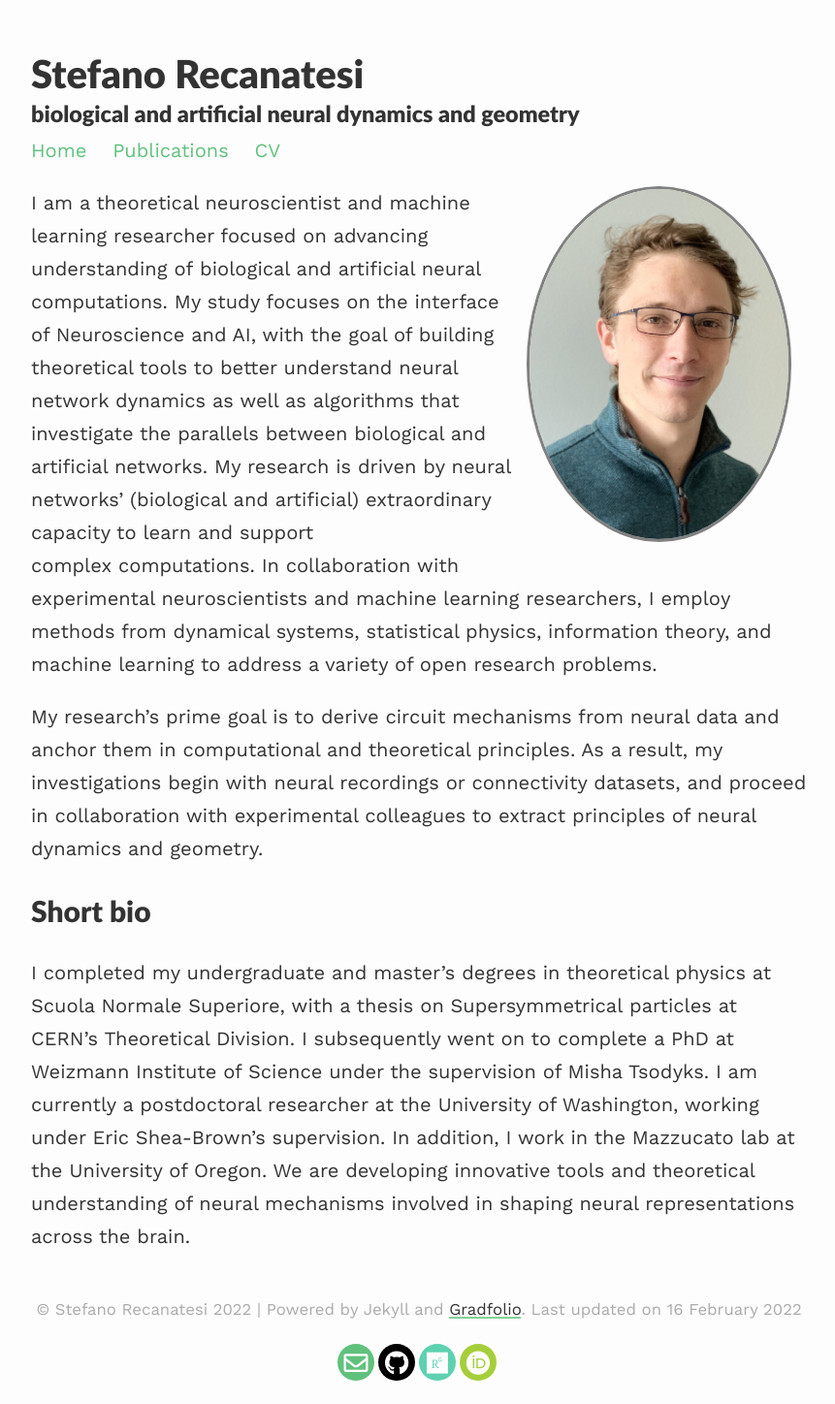
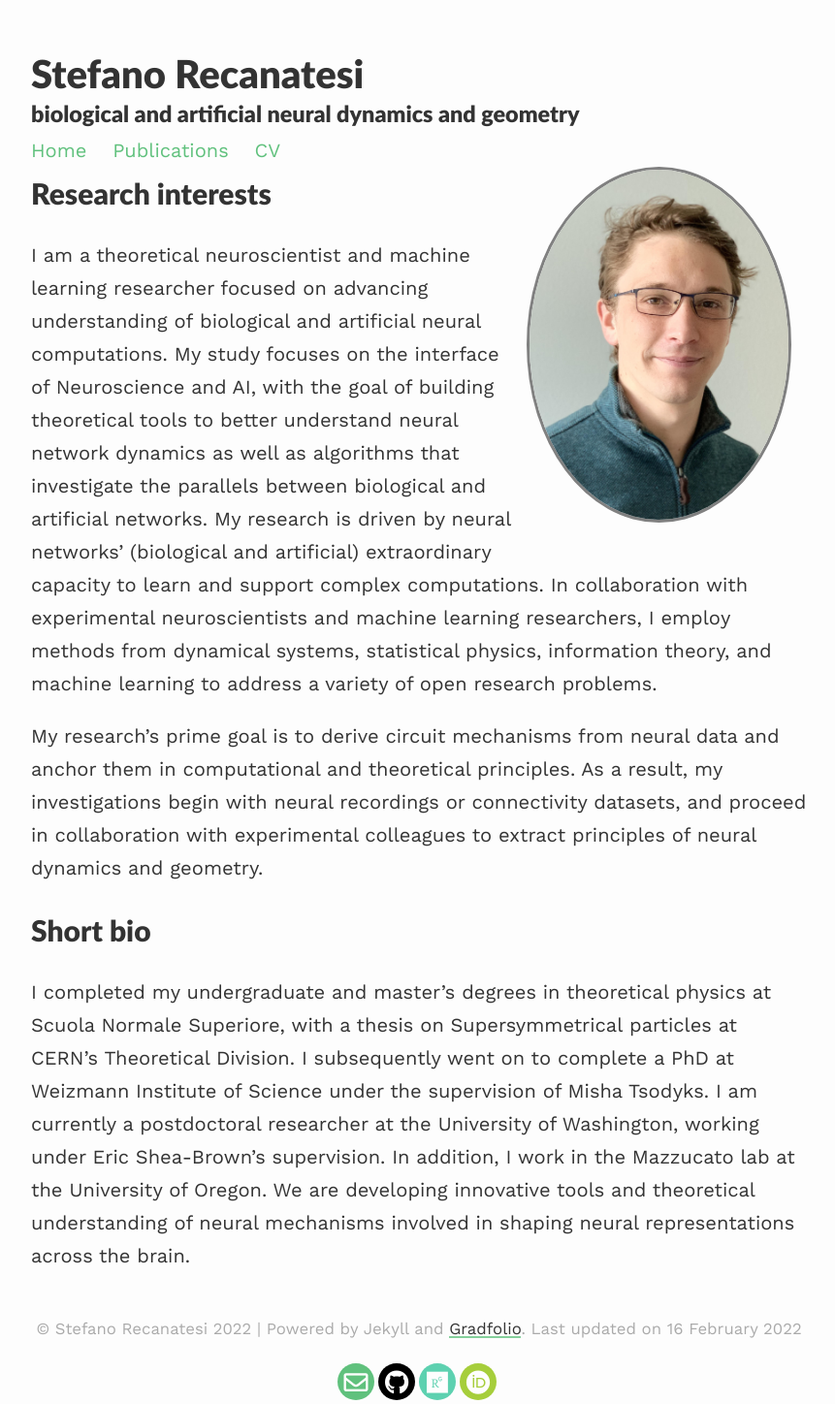
Before and after one commit to srecanatesi/srecanatesi.gihub.io, a Jekyll site: the page built from index.md, in a window 1280 px wide. Shown: the whole page at 97% size, without its empty margins (208-1069 px from the left). Built offline with Jekyll 4.4.1, drawn with Linux system fonts in a browser that asks for light colours; nearby versions of some CDN libraries; our own code applies the rules of GitHub Pages for plain Markdown files.

Commit message:
Update index.md

```diff
--- a/index.md
+++ b/index.md
@@ -7,6 +7,7 @@ profile:
 published: true
 ---
 
+# Research interests
 I am a theoretical neuroscientist and machine learning researcher focused on advancing understanding of biological and artificial neural computations. My study focuses on the interface of Neuroscience and AI, with the goal of building theoretical tools to better understand neural network dynamics as well as algorithms that investigate the parallels between biological and artificial networks. My research is driven by neural networks' (biological and artificial) extraordinary capacity to learn and support complex computations. In collaboration with experimental neuroscientists and machine learning researchers, I employ methods from dynamical systems, statistical physics, information theory, and machine learning to address a variety of open research problems.
 
 My research's prime goal is to derive circuit mechanisms from neural data and anchor them in computational and theoretical principles. As a result, my investigations begin with neural recordings or connectivity datasets, and proceed in collaboration with experimental colleagues to extract principles of neural dynamics and geometry.
```
